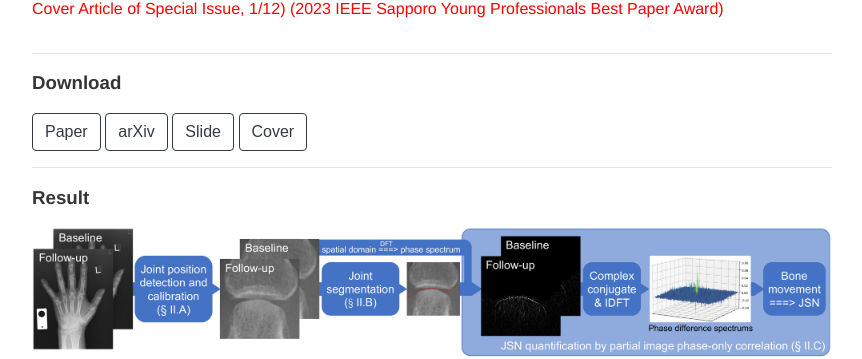
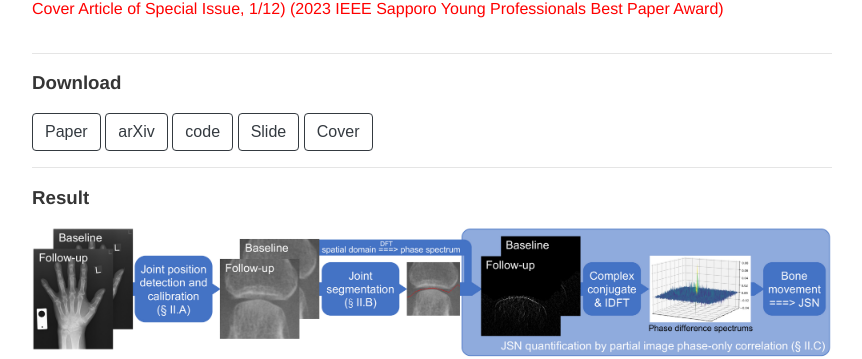
Before and after one commit to yafeiou/yafeiou.github.io, a Jekyll site: the page built from _posts/2022-10-27-JBHI.md, in a window 1280 px wide and 900 px high, scrolled down 748 px. Shown: the part 137-496 px from the top of the window, without its empty margins (208-1070 px from the left). Built offline with Jekyll 4.4.1, drawn with Linux system fonts in a browser that asks for light colours; some web fonts are replaced.

Commit message:
code JBHI

```diff
--- a/_posts/2022-10-27-JBHI.md
+++ b/_posts/2022-10-27-JBHI.md
@@ -24,6 +24,8 @@ links:
    link: "https://ieeexplore.ieee.org/abstract/document/9931435"
  - name: arXiv
    link: "https://arxiv.org/abs/2205.09315"
+ - name: code
+   link: "https://github.com/yafeiou/A_sub-pixel_accurate_quantification_of_JSN_progression_in_RA"
  - name: Slide
    link: "../assets/documents/2023JBHI_slide.pptx"
  - name: Cover
```
